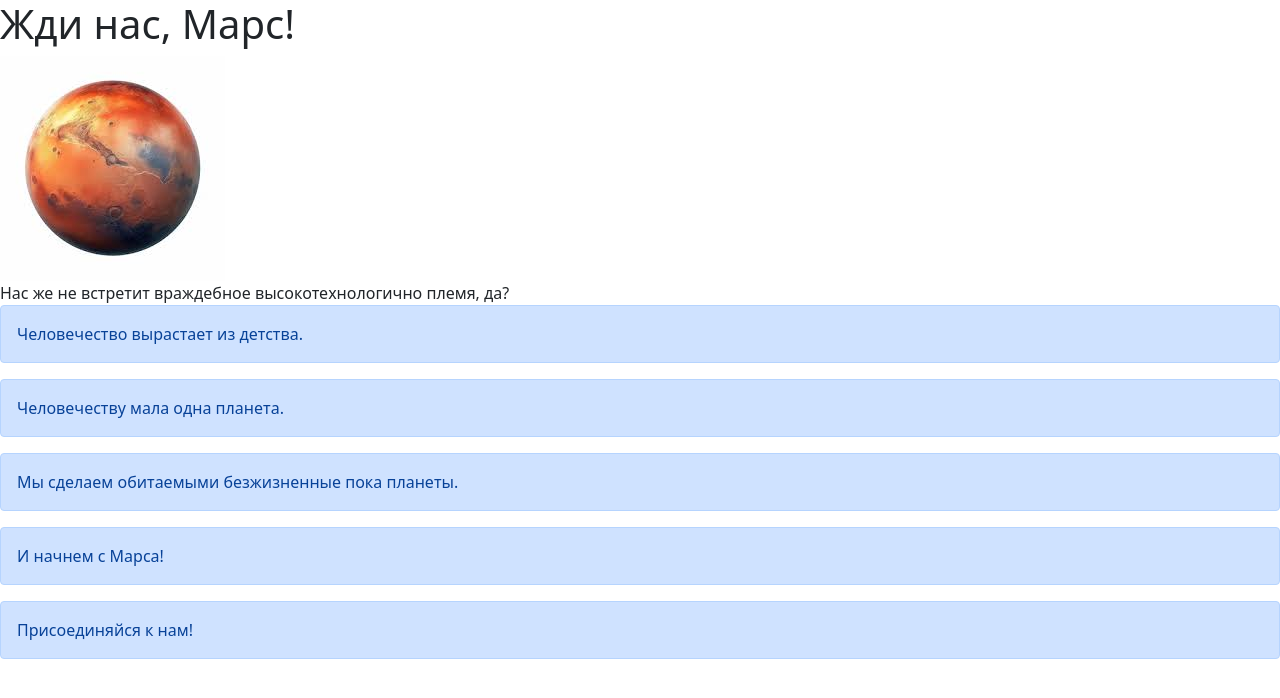
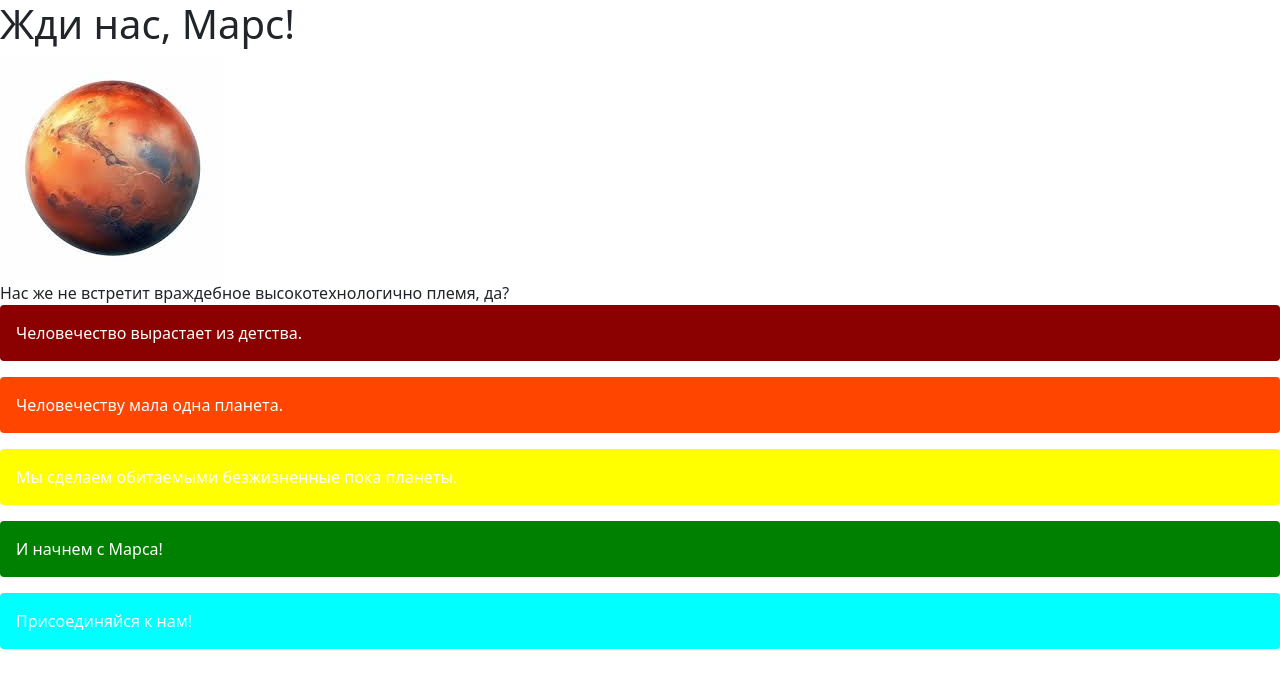
Before and after one commit to loaderofillusion/YaSolves, a Flask app: page / in a window 1280 px wide. Shown: the top 698 px of the page. Run offline with Flask 3, Linux system fonts and the light colour scheme.

Commit message:
сайт с марсом, задание с рекламой

```diff
--- a/main.py
+++ b/main.py
@@ -3,10 +3,9 @@ from flask import *
 app = Flask(__name__)
 
 @app.route('/')
-@app.route('/index')
+@app.route('/promotion_image')
 def index():
-    user = 'ahha'
-    return render_template('index.html', user=user)
+    return render_template('promotion_image.html')
 
 @app.route('/odd_even')
 def odd_even():
--- a/static/css/style.css
+++ b/static/css/style.css
@@ -1,3 +1,33 @@
-h1 {
-   color: #d22e3a
+.alert-red {
+  background: #8B0000;
+  color: white;
+  border: none;
 }
+
+.alert-orange {
+  background: #FF4500;
+  color: white;
+  border: none;
+
+}
+
+.alert-yellow {
+  background: #FFFF00;
+  color: white;
+  border: none;
+
+}
+
+.alert-green {
+  background: #008000;
+  color: white;
+  border: none;
+
+}
+
+.alert-blue {
+  background: #00FFFF;
+  color: white;
+  border: none;
+
+}
--- a/templates/index.html
+++ /dev/null
@@ -1,37 +0,0 @@
-<!doctype html>
-                    <html lang="en">
-                      <head>
-                        <meta charset="utf-8">
-                        <link rel="stylesheet"
-                    href="https://cdn.jsdelivr.net/npm/bootstrap@5.0.0-beta1/dist/css/bootstrap.min.css"
-                    integrity="sha384-giJF6kkoqNQ00vy+HMDP7azOuL0xtbfIcaT9wjKHr8RbDVddVHyTfAAsrekwKmP1"
-                    crossorigin="anonymous">
-                        <link rel="stylesheet" type="text/css" href="{url_for('static', filename='css/style.css')}" />
-                        <meta name="viewport" content="width=device-width, initial-scale=1, shrink-to-fit=no">
-
-                        <title>Привет, марс!</title>
-                      </head>
-                      <body>
-                        <h1>Жди нас, Марс!</h1>
-                        <img src="/static/img/download.jpg" alt="здесь должна была быть картинка, но не нашлась">
-                        <div>
-                          Нас же не встретит враждебное высокотехнологично племя, да?
-                        </div>
-                        <div class="alert alert-primary" role="alert">
-                        Человечество вырастает из детства.
-                        </div>
-                        <div class="alert alert-primary" role="alert">
-                        Человечеству мала одна планета.
-                        </div>
-                        <div class="alert alert-primary" role="alert">
-                        Мы сделаем обитаемыми безжизненные пока планеты.
-                        </div>
-                        <div class="alert alert-primary" role="alert">
-                        И начнем с Марса!
-                        </div>
-                        <div class="alert alert-primary"" role="alert" color="000000">
-                        Присоединяйся к нам!
-                        </div>
-
-                      </body>
-</html>
--- /dev/null
+++ b/templates/promotion_image.html
@@ -0,0 +1,38 @@
+<!doctype html>
+<html lang="en">
+  <head>
+    <meta charset="utf-8">
+    <link rel="stylesheet"
+      href="https://cdn.jsdelivr.net/npm/bootstrap@5.0.0-beta1/dist/css/bootstrap.min.css"
+      integrity="sha384-giJF6kkoqNQ00vy+HMDP7azOuL0xtbfIcaT9wjKHr8RbDVddVHyTfAAsrekwKmP1"
+      crossorigin="anonymous">
+    <link rel="stylesheet" type="text/css" href="{{ url_for('static', filename='css/style.css') }}" />
+    <meta name="viewport" content="width=device-width, initial-scale=1, shrink-to-fit=no">
+    <title>Привет, марс!</title>
+  </head>
+  <body>
+    <h1>Жди нас, Марс!</h1>
+    <img src="/static/img/download.jpg" alt="здесь должна была быть картинка, но не нашлась">
+    <div>
+      Нас же не встретит враждебное высокотехнологично племя, да?
+    </div>
+
+    <div class="alert alert-red" role="alert">
+      Человечество вырастает из детства.
+    </div>
+    <div class="alert alert-orange" role="alert">
+      Человечеству мала одна планета.
+    </div>
+    <div class="alert alert-yellow" role="alert">
+      Мы сделаем обитаемыми безжизненные пока планеты.
+    </div>
+    <div class="alert alert-green" role="alert">
+      И начнем с Марса!
+    </div>
+    <div class="alert alert-blue" role="alert">
+      Присоединяйся к нам!
+    </div>
+
+
+  </body>
+</html>
```
